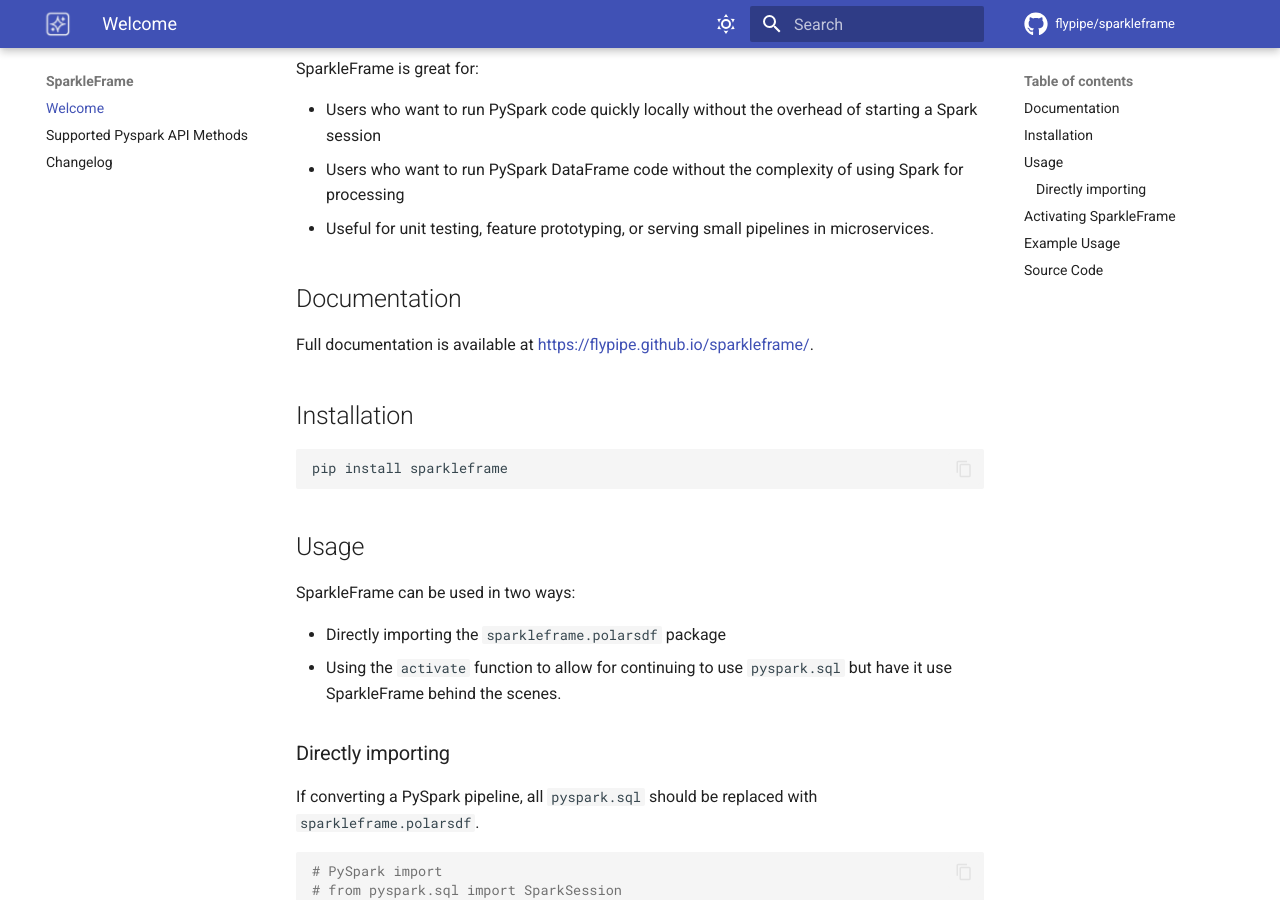
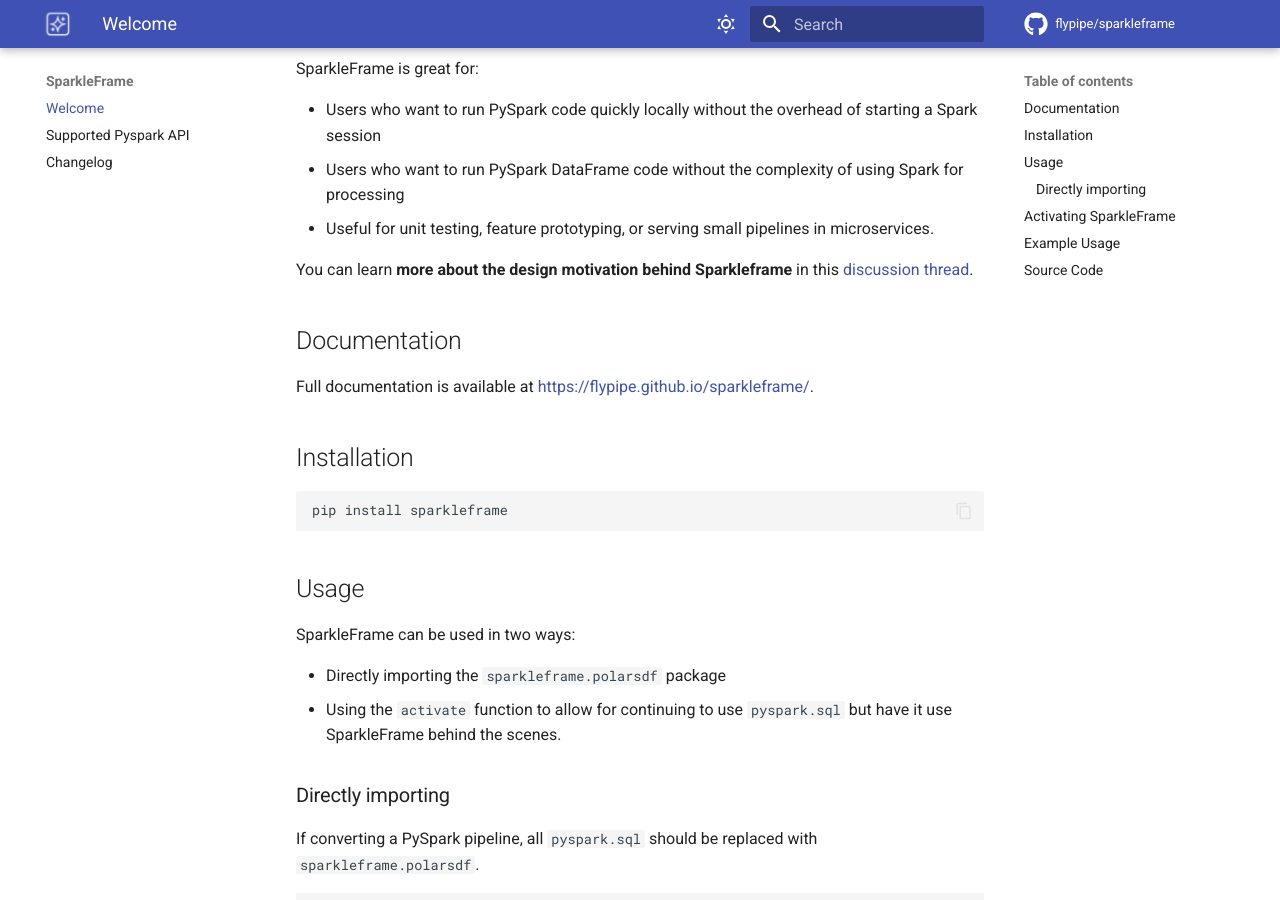
Before and after one commit to flypipe/sparkleframe, an MkDocs documentation site: the page built from docs/index.md, in a window 1280 px wide and 900 px high, scrolled down 623 px. Built offline with MkDocs 1.6.1 and Material for MkDocs 9.7.7, drawn with Linux system fonts in a browser that asks for light colours; comment, search, counter and statistics services are not loaded; the version menu is left out; some of the changed text lies outside the part shown.

```diff
--- a/README.md
+++ b/README.md
@@ -13,6 +13,9 @@
 * Users who want to run PySpark code quickly locally without the overhead of starting a Spark session
 * Users who want to run PySpark DataFrame code without the complexity of using Spark for processing
 * Useful for unit testing, feature prototyping, or serving small pipelines in microservices.
+
+You can learn **more about the design motivation behind Sparkleframe** in this
+    [discussion thread](https://github.com/eakmanrq/sqlframe/issues/409).
 
 ## Documentation
 
--- a/mkdocs.yml
+++ b/mkdocs.yml
@@ -3,7 +3,7 @@
 repo_name: flypipe/sparkleframe
 nav:
   - index.md
-  - Supported Pyspark API Methods: supported_api.md
+  - Supported Pyspark API: supported_api.md
   - Changelog: changelog.md
 theme:
   name: material
```
Also changed, not shown: other parts of README.md (+1 -4 lines).
